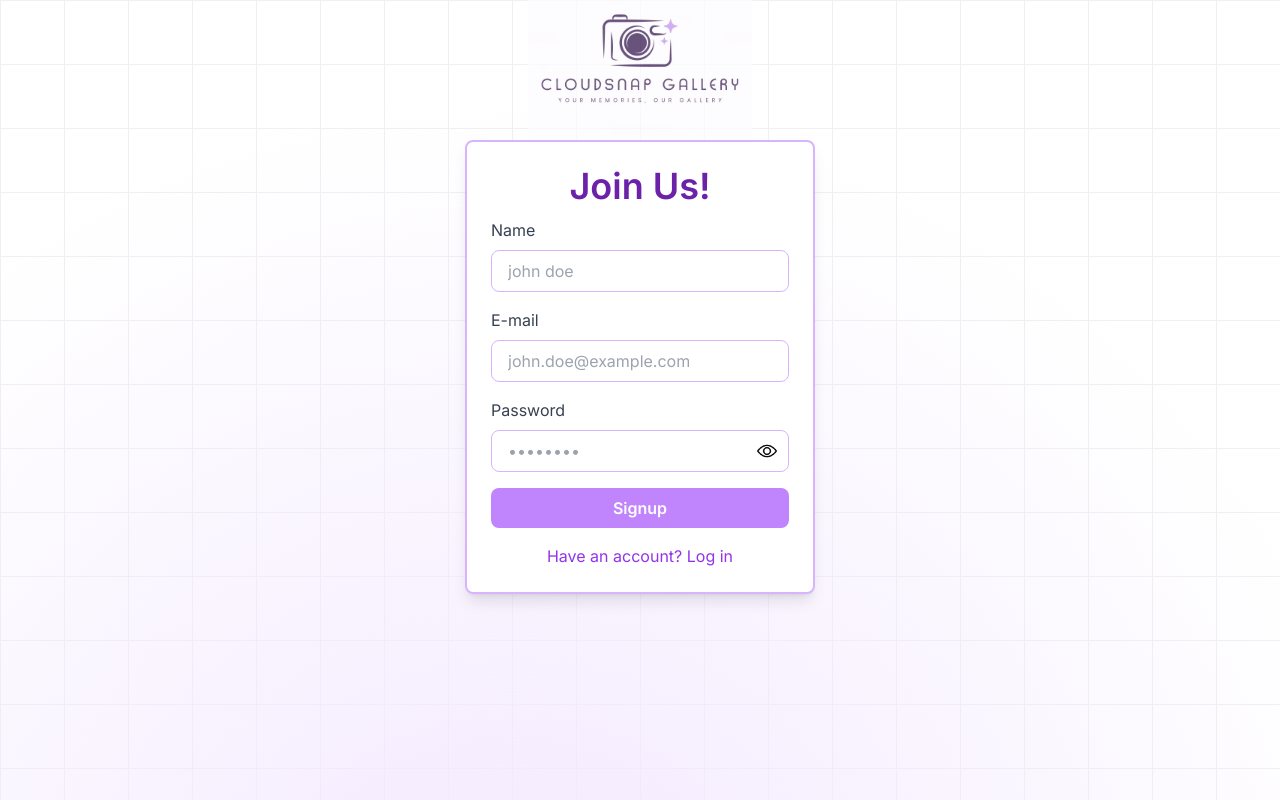
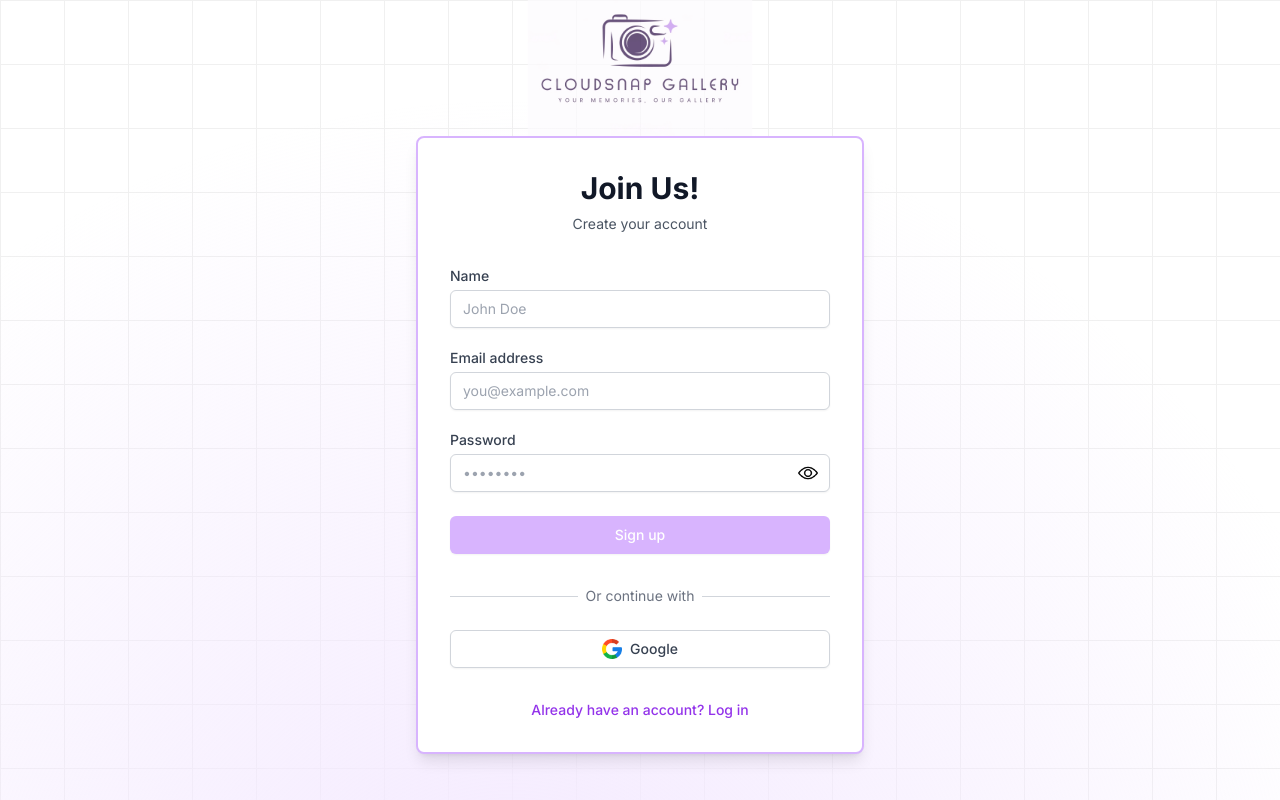
Before and after one commit to ak225598/cloudsnap, a Next.js app: page /signup in a window 1280 px wide. Built offline with nearby package versions, Linux system fonts and the light colour scheme.

Commit message:
feat: add google signup and improve ui

```diff
--- a/src/app/signup/page.js
+++ b/src/app/signup/page.js
@@ -6,6 +6,7 @@ import axios from "axios";
 import { toast, Toaster } from "react-hot-toast";
 import Background from "@/components/Background";
 import Image from "next/image";
+import { signIn } from "next-auth/react";
 
 function SignupPage() {
   const router = useRouter();
@@ -79,6 +80,10 @@ function SignupPage() {
     setShowPassword(!showPassword);
   };
 
+  const googleSignUp = async () => {
+    await signIn("google");
+  };
+
   useEffect(() => {
     const isDisabled = !(
       user.email &&
@@ -100,55 +105,75 @@ function SignupPage() {
       `}</style>
       <Toaster position="top-right" />
       <Background />
-      <div className="flex justify-center items-center mt-5">
-        <div className="bg-white border-2 border-purple-300 rounded-lg p-6 flex flex-col gap-3 items-center justify-center shadow-lg w-[350px]">
-          <h1 className="text-4xl font-semibold text-purple-800">Join Us!</h1>
-          <form className="w-full max-w-md" onSubmit={onSignUp}>
-            <div className="mb-4 w-full">
-              <label htmlFor="username" className="block text-gray-700 mb-2">
+      <div className="flex justify-center items-center mt-4">
+        <div className="bg-white border-2 border-purple-300 rounded-lg shadow-lg p-8 w-full max-w-md space-y-8">
+          <div className="text-center">
+            <h1 className="text-3xl font-bold text-gray-900">Join Us!</h1>
+            <p className="mt-2 text-sm text-gray-600">Create your account</p>
+          </div>
+          <form className="mt-8 space-y-6" onSubmit={onSignUp}>
+            <div className="space-y-5">
+              <div>
+                <label
+                  htmlFor="username"
+                  className="block text-sm font-medium text-gray-700"
+                >
                   Name
                 </label>
+                <div className="mt-1">
                   <input
-                className="w-full px-4 py-2 border border-purple-300 rounded-lg focus:outline-none focus:border-purple-600"
+                    id="username"
+                    name="username"
                     type="text"
-                name="username"
-                id="username"
-                placeholder="john doe"
+                    required
+                    className="appearance-none block w-full px-3 py-2 border border-gray-300 rounded-md shadow-sm placeholder-gray-400 focus:outline-none focus:ring-purple-500 focus:border-purple-500 sm:text-sm"
+                    placeholder="John Doe"
                     value={user.username}
                     onChange={handleInputChange}
                   />
                 </div>
-            <div className="mb-4 w-full">
-              <label htmlFor="email" className="block text-gray-700 mb-2">
-                E-mail
+              </div>
+              <div>
+                <label
+                  htmlFor="email"
+                  className="block text-sm font-medium text-gray-700"
+                >
+                  Email address
                 </label>
+                <div className="mt-1">
                   <input
-                className={`w-full px-4 py-2 border ${
-                  emailError ? "border-red-500" : "border-purple-300"
-                } rounded-lg focus:outline-none focus:border-purple-600`}
+                    id="email"
+                    name="email"
                     type="email"
-                name="email"
-                id="email"
-                placeholder="john.doe@example.com"
+                    required
+                    className={`appearance-none block w-full px-3 py-2 border ${
+                      emailError ? "border-red-300" : "border-gray-300"
+                    } rounded-md shadow-sm placeholder-gray-400 focus:outline-none focus:ring-purple-500 focus:border-purple-500 sm:text-sm`}
+                    placeholder="you@example.com"
                     value={user.email}
                     onChange={handleInputChange}
                   />
+                </div>
                 {emailError && (
-                <p className="text-red-500 text-sm mt-1">{emailError}</p>
+                  <p className="mt-2 text-sm text-red-600">{emailError}</p>
                 )}
               </div>
-            <div className="mb-4 w-full">
-              <label htmlFor="password" className="block text-gray-700 mb-2">
+              <div>
+                <label
+                  htmlFor="password"
+                  className="block text-sm font-medium text-gray-700"
+                >
                   Password
                 </label>
-              <div className="relative">
+                <div className="mt-1 relative">
                   <input
-                  className={`w-full px-4 py-2 pr-10 border ${
-                    passwordError ? "border-red-500" : "border-purple-300"
-                  } rounded-lg focus:outline-none focus:border-purple-600`}
+                    id="password"
+                    name="password"
                     type={showPassword ? "text" : "password"}
-                  name="password"
-                  id="password"
+                    required
+                    className={`appearance-none block w-full px-3 py-2 border ${
+                      passwordError ? "border-red-300" : "border-gray-300"
+                    } rounded-md shadow-sm placeholder-gray-400 focus:outline-none focus:ring-purple-500 focus:border-purple-500 sm:text-sm`}
                     placeholder="••••••••"
                     value={user.password}
                     onChange={handleInputChange}
@@ -167,24 +192,57 @@ function SignupPage() {
                   </button>
                 </div>
                 {passwordError && (
-                <p className="text-red-500 text-sm mt-1">{passwordError}</p>
+                  <p className="mt-2 text-sm text-red-600">{passwordError}</p>
                 )}
               </div>
+            </div>
+            <div>
               <button
                 type="submit"
-              className={`w-full px-4 py-2 ${
+                disabled={buttonDisabled}
+                className={`w-full flex justify-center py-2 px-4 border border-transparent rounded-md shadow-sm text-sm font-medium text-white ${
                   buttonDisabled
-                  ? "bg-purple-400 cursor-not-allowed"
-                  : "bg-purple-600 hover:bg-purple-700"
-              } text-white font-semibold rounded-lg transition duration-200`}
-              disabled={buttonDisabled}
+                    ? "bg-purple-300 cursor-not-allowed"
+                    : "bg-purple-600 hover:bg-purple-700 focus:outline-none focus:ring-2 focus:ring-offset-2 focus:ring-purple-500"
+                } transition duration-150 ease-in-out`}
               >
-              Signup
+                Sign up
               </button>
+            </div>
           </form>
-          <div className="pt-1">
-            <Link href="/login" className="text-purple-600 hover:underline">
-              Have an account? Log in
+          <div className="mt-6">
+            <div className="relative">
+              <div className="absolute inset-0 flex items-center">
+                <div className="w-full border-t border-gray-300"></div>
+              </div>
+              <div className="relative flex justify-center text-sm">
+                <span className="px-2 bg-white text-gray-500">
+                  Or continue with
+                </span>
+              </div>
+            </div>
+            <div className="mt-6">
+              <button
+                onClick={googleSignUp}
+                className="w-full flex items-center justify-center px-4 py-2 border border-gray-300 rounded-md shadow-sm text-sm font-medium text-gray-700 bg-white hover:bg-gray-50 focus:outline-none focus:ring-2 focus:ring-offset-2 focus:ring-purple-500 transition duration-150 ease-in-out"
+              >
+                <Image
+                  src="/google.png"
+                  alt="Google"
+                  width={20}
+                  height={20}
+                  className="mr-2"
+                />
+                Google
+              </button>
+            </div>
+          </div>
+          <div className="text-sm text-center">
+            <Link
+              href="/login"
+              className="font-medium text-purple-600 hover:text-purple-500 transition duration-150 ease-in-out"
+            >
+              Already have an account? Log in
             </Link>
           </div>
         </div>
```
Lines whose indentation alone changed are shown as unchanged.
